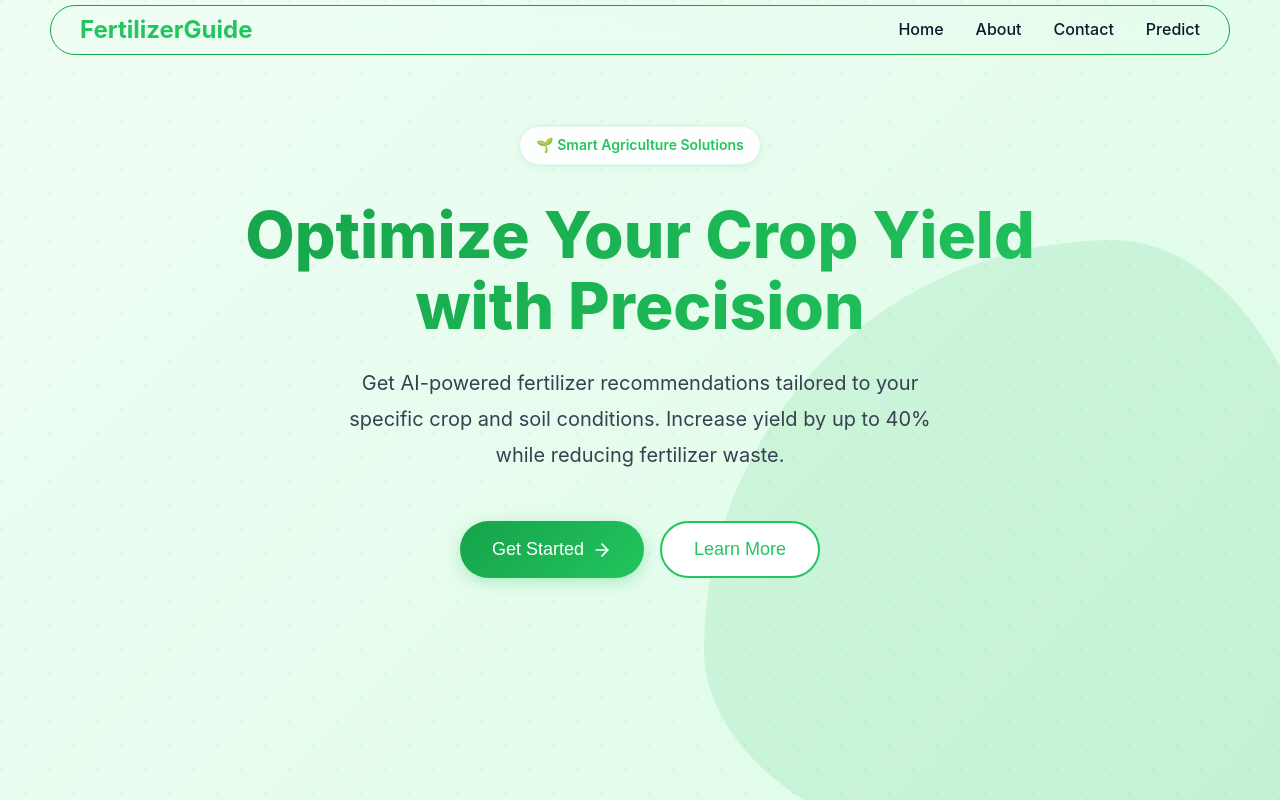
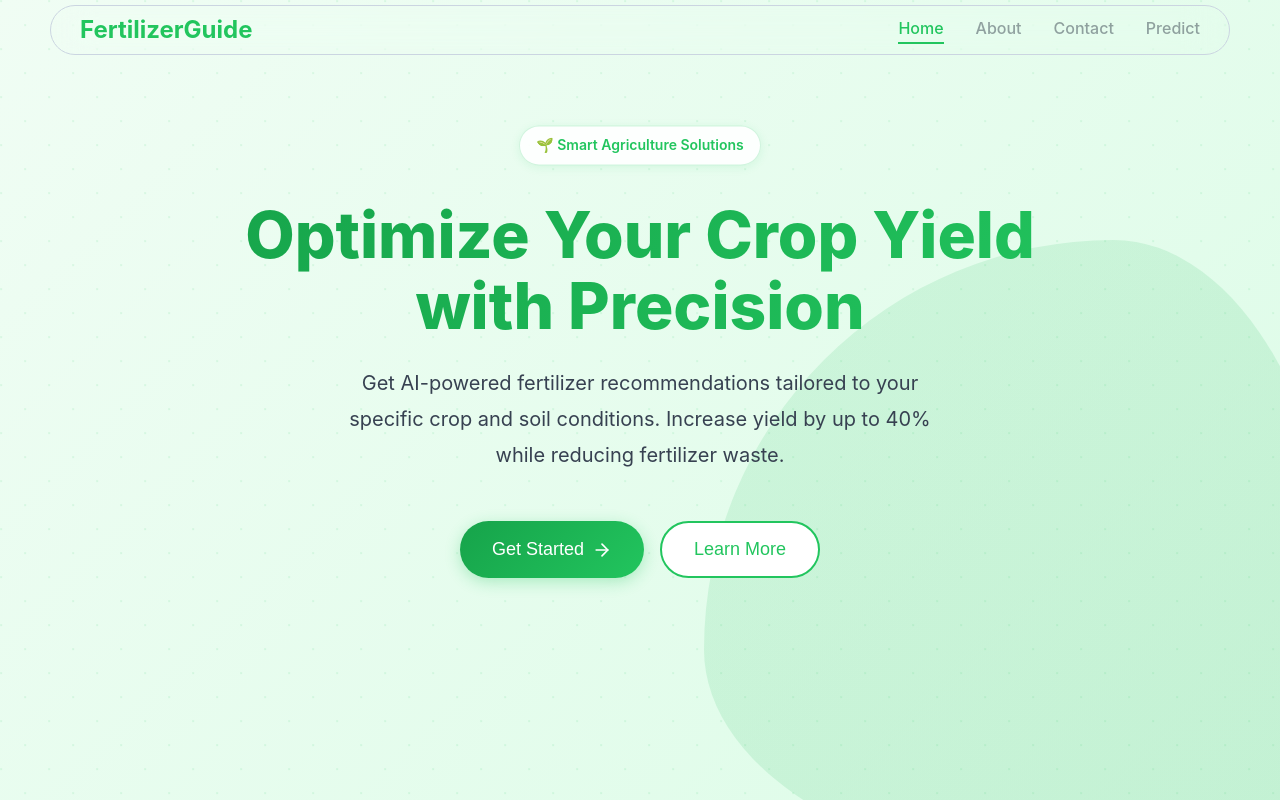
Before and after one commit to Programming-Sai/Fertilizer-Recommendation-System, a React (Vite) app: page / in a window 1280 px wide. Built offline with nearby package versions, Linux system fonts and the light colour scheme.

Commit message:
Modified navbar

```diff
--- a/src/App.jsx
+++ b/src/App.jsx
@@ -1,9 +1,9 @@
-import React from 'react';
-import { BrowserRouter as Router, Routes, Route } from 'react-router-dom';
-import Navbar from './components/Navbar';
-import Home from './pages/Home';
-import RecommendationForm from './pages/RecommendationForm';
-import Results from './pages/Results';
+import React from "react";
+import { BrowserRouter as Router, Routes, Route } from "react-router-dom";
+import Navbar from "./components/Navbar";
+import Home from "./pages/Home";
+import RecommendationForm from "./pages/RecommendationForm";
+import Results from "./pages/Results";
 
 function App() {
   return (
@@ -11,7 +11,7 @@ function App() {
       <Navbar />
       <Routes>
         <Route path="/" element={<Home />} />
-        <Route path="/recommend" element={<RecommendationForm />} />
+        <Route path="/predict" element={<RecommendationForm />} />
         <Route path="/results" element={<Results />} />
       </Routes>
     </Router>
--- a/src/components/Navbar.css
+++ b/src/components/Navbar.css
@@ -6,7 +6,7 @@
   padding: 5px;
   z-index: 10;
   width: calc(100% - 100px);
-  border: 1px solid var(--secondary-green);
+  border: 1px solid var(--gray-300);
   backdrop-filter: blur(20px);
 }
 .nav-container {
@@ -33,8 +33,16 @@
   text-decoration: none;
   font-weight: 500;
   transition: color 0.3s ease;
+  opacity: 0.4;
+}
+
+.nav-link-active {
+  border-bottom: 2px solid var(--primary-green);
+  color: var(--primary-green);
+  opacity: 1 !important;
 }
 
 .nav-link:hover {
   color: var(--primary-green);
+  opacity: 1 !important;
 }
--- a/src/components/Navbar.jsx
+++ b/src/components/Navbar.jsx
@@ -1,8 +1,15 @@
 import React from "react";
-import { Link } from "react-router-dom";
+import { Link, useLocation } from "react-router-dom";
 import "./Navbar.css";
 
 function Navbar() {
+  const location = useLocation();
+
+  // Define the styles for different pages
+  const isHome = location.pathname === "/";
+  const isAbout = location.pathname === "/about";
+  const is = location.pathname === "/about";
+
   return (
     <nav className="glass-nav">
       <div className="container nav-container">
@@ -10,16 +17,44 @@ function Navbar() {
           FertilizerGuide
         </Link>
         <div className="nav-links">
-          <Link to="/" className="nav-link">
+          <Link
+            to="/"
+            className={`${
+              location.pathname === "/"
+                ? "nav-link-active nav-link"
+                : "nav-link"
+            }`}
+          >
             Home
           </Link>
-          <Link to="/recommend" className="nav-link">
+          <Link
+            to="/about"
+            className={`${
+              location.pathname === "/about"
+                ? "nav-link-active nav-link"
+                : "nav-link"
+            }`}
+          >
             About
           </Link>
-          <Link to="/recommend" className="nav-link">
+          <Link
+            to="/contact"
+            className={`${
+              location.pathname === "/contact"
+                ? "nav-link-active nav-link"
+                : "nav-link"
+            }`}
+          >
             Contact
           </Link>
-          <Link to="/recommend" className="nav-link">
+          <Link
+            to="/predict"
+            className={`${
+              location.pathname === "/predict"
+                ? "nav-link-active nav-link"
+                : "nav-link"
+            }`}
+          >
             Predict
           </Link>
         </div>
```
